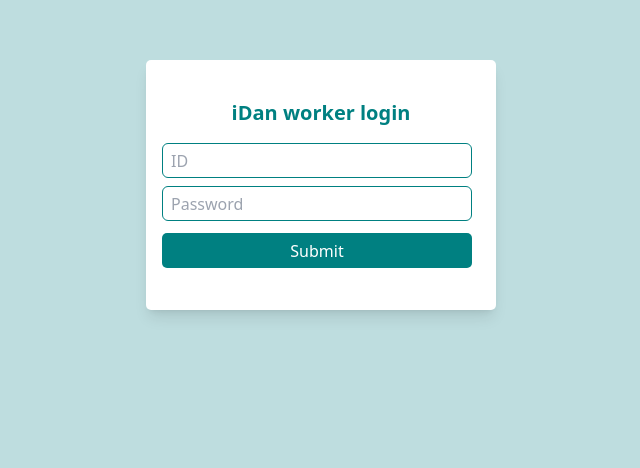
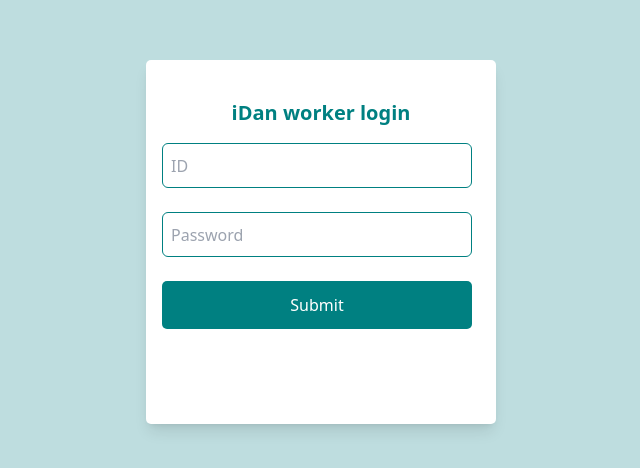
Before and after one commit to Rise-ICT-solution/idan, a React (Vite) app in the folder Frontend/: page / in a window 1280 px wide. Shown: the part 106-574 px from the top of the page, without its empty margins (319-959 px from the left). Built offline with nearby package versions, Linux system fonts and the light colour scheme; a web font is replaced by a local one.

Commit message:
Design ka aya saxay

```diff
--- a/Frontend/src/App.jsx
+++ b/Frontend/src/App.jsx
@@ -27,6 +27,7 @@ import WorkerPendingRequests from "./Pages/WorkerPending"
 import WorkerRejectedRequests from "./Pages/WorkerRejected"
 import WorkerAcceptedRequests from "./Pages/WorkerAccepted"
 import ApprovedScan from "./Pages/ApprovedScan"
+
 function App (){
   return <Routes>
     <Route path="/" element={<LoginPage/>} />
--- a/Frontend/src/Pages/WorkerLoginPage.jsx
+++ b/Frontend/src/Pages/WorkerLoginPage.jsx
@@ -33,16 +33,16 @@ function LoginPage (){
     {/* <div className="w-full h-[80px] bg-[#0E0E0E]">
         <h1 className="text-center text-3xl text-white font-semibold pt-5"> iDan</h1>
     </div> */}
- <div className="w-full  h-screen flex my-40 sm:my-[110px]  justify-center ">
-    <div className="bg-white pt-[15px] mt-14 shadow-lg px-4 items-center  w-[350px] h-[250px] rounded-[5px]">
+ <div className="w-full flex my-40 sm:my-[110px]  justify-center ">
+    <div className="bg-white py-[15px] mt-14 shadow-lg px-4 items-center  w-[350px]  rounded-[5px]">
         <h1 className="  text-xl font-semibold pt-6 text-center  text-[#008081]  "> iDan worker login</h1>
         {/* <p className="  text-gray-600 text-[14px] pr-[20px]"> Log in with your <span className="font-semibold text-black">Employee ID and password </span> to proceed.</p> */}
         <form className="mt-4">
             {/* <label className=" text-sm"> Worker ID </label> */}
-            <input value={ID} onChange={(event) => setID(event.target.value)} className="w-[310px]  h-[35px]  p-2 focus:border-blue-500 focus:outline-none transition duration-200  mb-2 border-[#008081] rounded-md border  " type="text" placeholder="ID" />
+            <input value={ID} onChange={(event) => setID(event.target.value)} className="w-[310px]  h-[45px]  p-2 focus:border-blue-500 focus:outline-none transition duration-200  mb-6 border-[#008081] rounded-md border  " type="text" placeholder="ID" />
             {/* <label className=" text-sm"> Worker Password </label> */}
-            <input value={Password} onChange={(event) => setPassword(event.target.value)} className="w-[310px] p-2  focus:border-blue-500 focus:outline-none transition duration-200 h-[35px] outline-none rounded-md border border-[#008081] " type="password" placeholder="Password" />
-            <button onClick={HandleWorker} className="w-[310px] h-[35px] mt-3 text-white  hover:bg-[#0E0E0E] hover:text-white  bg-[#008081] rounded-[5px]"> Submit </button>
+            <input value={Password} onChange={(event) => setPassword(event.target.value)} className="w-[310px] p-2  focus:border-blue-500 focus:outline-none transition duration-200 h-[45px] outline-none rounded-md border border-[#008081] " type="password" placeholder="Password" />
+            <button onClick={HandleWorker} className="w-[310px] mb-20  py-3 mt-6 text-white  hover:bg-[#0E0E0E] hover:text-white  bg-[#008081] rounded-[5px]"> Submit </button>
         </form>
     </div>
 </div>
--- a/Frontend/src/Pages/WorkerMessageView.jsx
+++ b/Frontend/src/Pages/WorkerMessageView.jsx
@@ -155,6 +155,7 @@ doc.text(`${JSON.parse(admin).title}`, 10, 220);
   doc.save("worker_request_report.pdf");
 };
 
+const [handleQRCode , setHandleQrCode] = useState(false)
 
 
 useEffect(() => {
@@ -164,7 +165,9 @@ useEffect(() => {
       value: `${window.location.origin}/idan/ApprovedWorker/${params.id}`, // Use window.location.origin to dynamically set the correct URL
       size: window.innerWidth < 640 ? 90 : 150, // Set size conditionally based on screen width
     });
+    setHandleQrCode(true)
 },[])
+
   return (
     <div className="w-full bg-fixed overflow-hidden h-screen bg-[#DADADA] ">
       <WorkerSideBar />
@@ -248,8 +251,8 @@ useEffect(() => {
                   <FaFileDownload   className="text-[35px] mb-8 sm:mb-0 ml-4 sm:ml-0 sm:text-[22px]" />
                   <h1 className=" sm:text-sm hidden sm:flex  font-semibold">Download File</h1>
                 </div>
-                <div className="text-center  sm:mt-[20px] mt-0 ml-[-10px]">
-                  <canvas ref={qrRef} className="mx-auto "></canvas> {/* QR code displayed here */}
+                <div className="text-center  mt-[20px] ml-[-10px]">
+                { handleQRCode == false ?  <canvas ref={qrRef} className=" "></canvas> :  <canvas ref={qrRef} className=" "></canvas> } {/* QR code displayed here */}
                   {/* <h1 className="sm:text-sm font-semibold">Scan QR</h1> */}
                 </div>
               </div>
```
Also changed, not shown: 1 other file (tests, documents, lock files or other folders).
